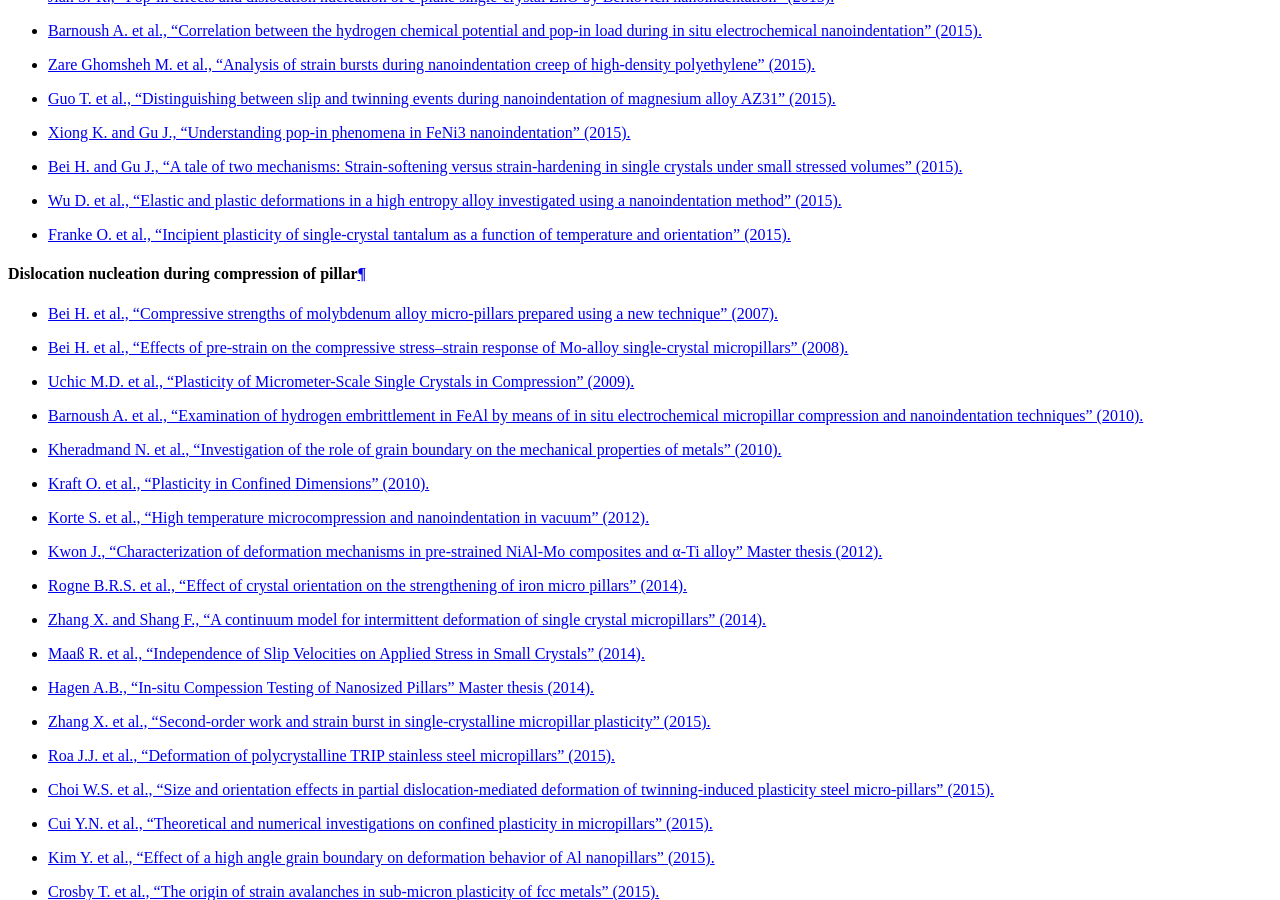
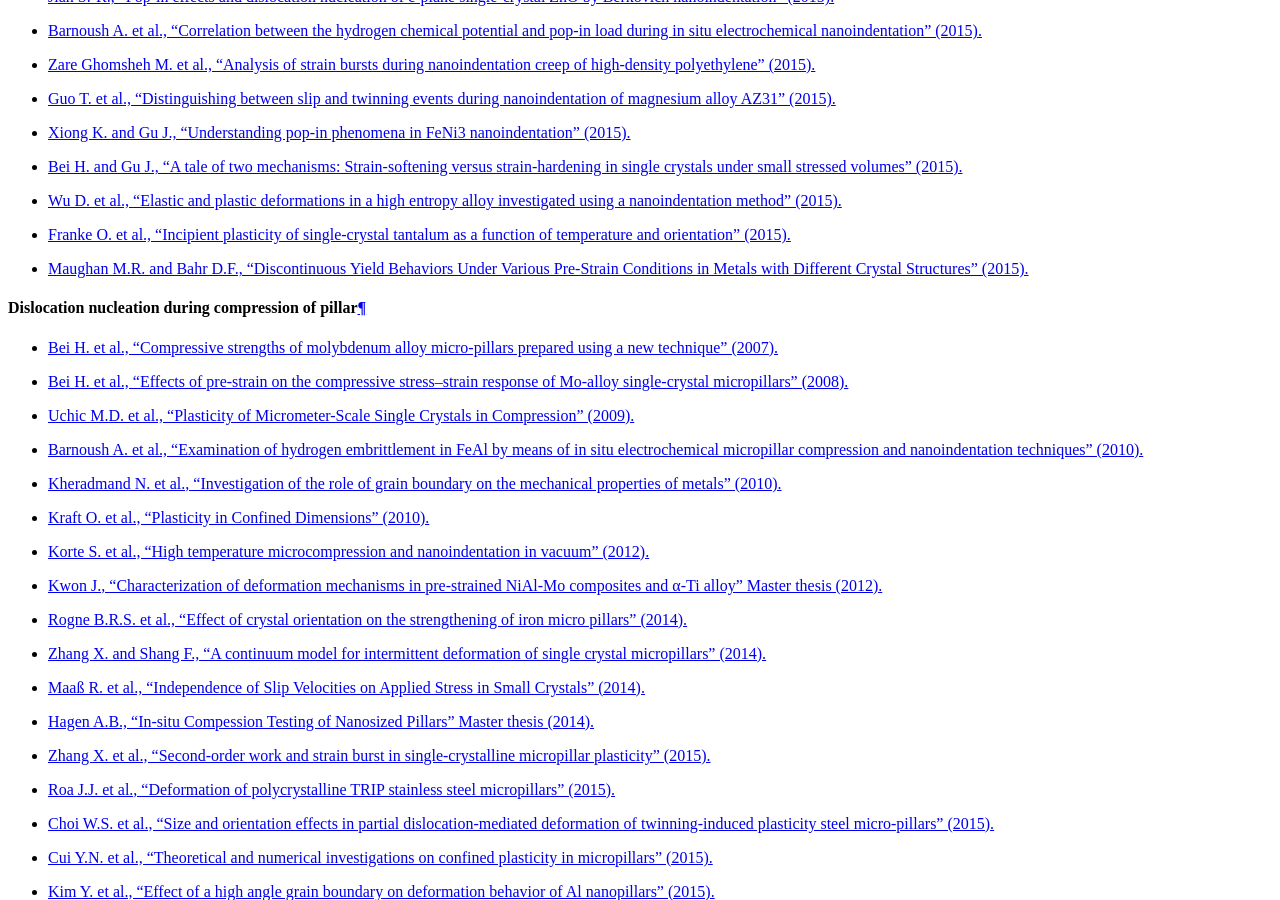
Before and after one commit to DavidMercier/PopIn, a Sphinx documentation site: the page built from doc/links_ref.rst, in a window 1280 px wide and 900 px high, scrolled down 3672 px. Built offline with Sphinx 7.4.7, drawn with Linux system fonts in a browser that asks for light colours; comment, search, counter and statistics services are not loaded; some of the changed text lies outside the part shown.

Commit message:
Update links_ref.rst

```diff
--- a/doc/links_ref.rst
+++ b/doc/links_ref.rst
@@ -125,6 +125,7 @@ Dislocation nucleation during (nano)indentation
 * `Bei H. and Gu J., "A tale of two mechanisms: Strain-softening versus strain-hardening in single crystals under small stressed volumes" (2015). <http://dx.doi.org/10.1016/j.scriptamat.2015.07.043>`_
 * `Wu D. et al., "Elastic and plastic deformations in a high entropy alloy investigated using a nanoindentation method" (2015). <http://dx.doi.org/10.1016/j.intermet.2015.10.002>`_
 * `Franke O. et al., "Incipient plasticity of single-crystal tantalum as a function of temperature and orientation" (2015). <http://dx.doi.org/10.1080/14786435.2014.949324>`_
+* `Maughan M.R. and Bahr D.F., "Discontinuous Yield Behaviors Under Various Pre-Strain Conditions in Metals with Different Crystal Structures" (2015). <http://dx.doi.org/10.1080/21663831.2015.112116>`_
 
 Dislocation nucleation during compression of pillar
 -----------------------------------------------------
@@ -238,6 +239,7 @@ Statistics of pop-in
 * `Madsen N.D. et al., "Toughness measurement of thin films based on circumferential cracks induced at conical indentation" (2015). <http://dx.doi.org/10.1007/s10704-015-0022-5>`_
 * `Wu D. et al., "Elastic and plastic deformations in a high entropy alloy investigated using a nanoindentation method" (2015). <http://dx.doi.org/10.1016/j.intermet.2015.10.002>`_
 * `Franke O. et al., "Incipient plasticity of single-crystal tantalum as a function of temperature and orientation" (2015). <http://dx.doi.org/10.1080/14786435.2014.949324>`_
+* `Maughan M.R. and Bahr D.F., "Discontinuous Yield Behaviors Under Various Pre-Strain Conditions in Metals with Different Crystal Structures" (2015). <http://dx.doi.org/10.1080/21663831.2015.112116>`_
 
 Softwares
 ###########
```
